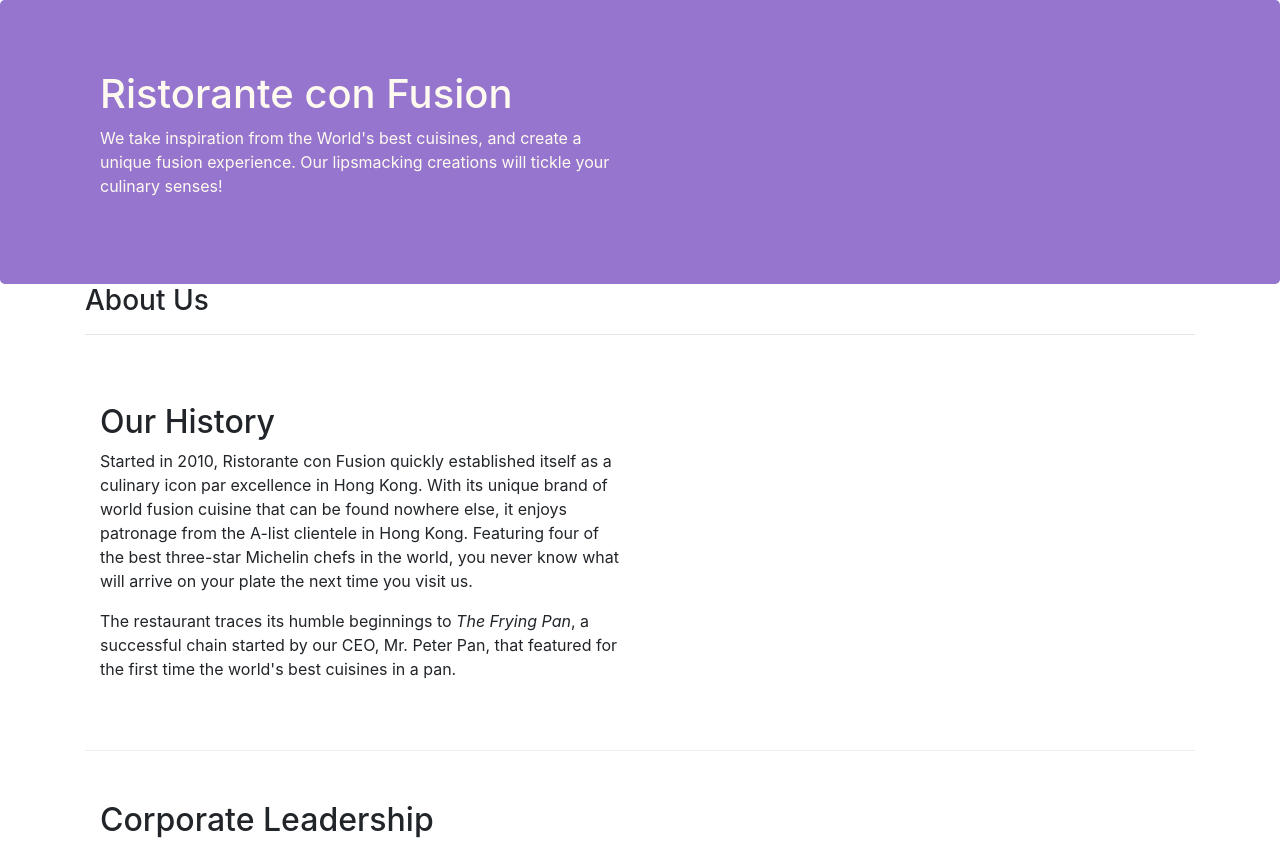
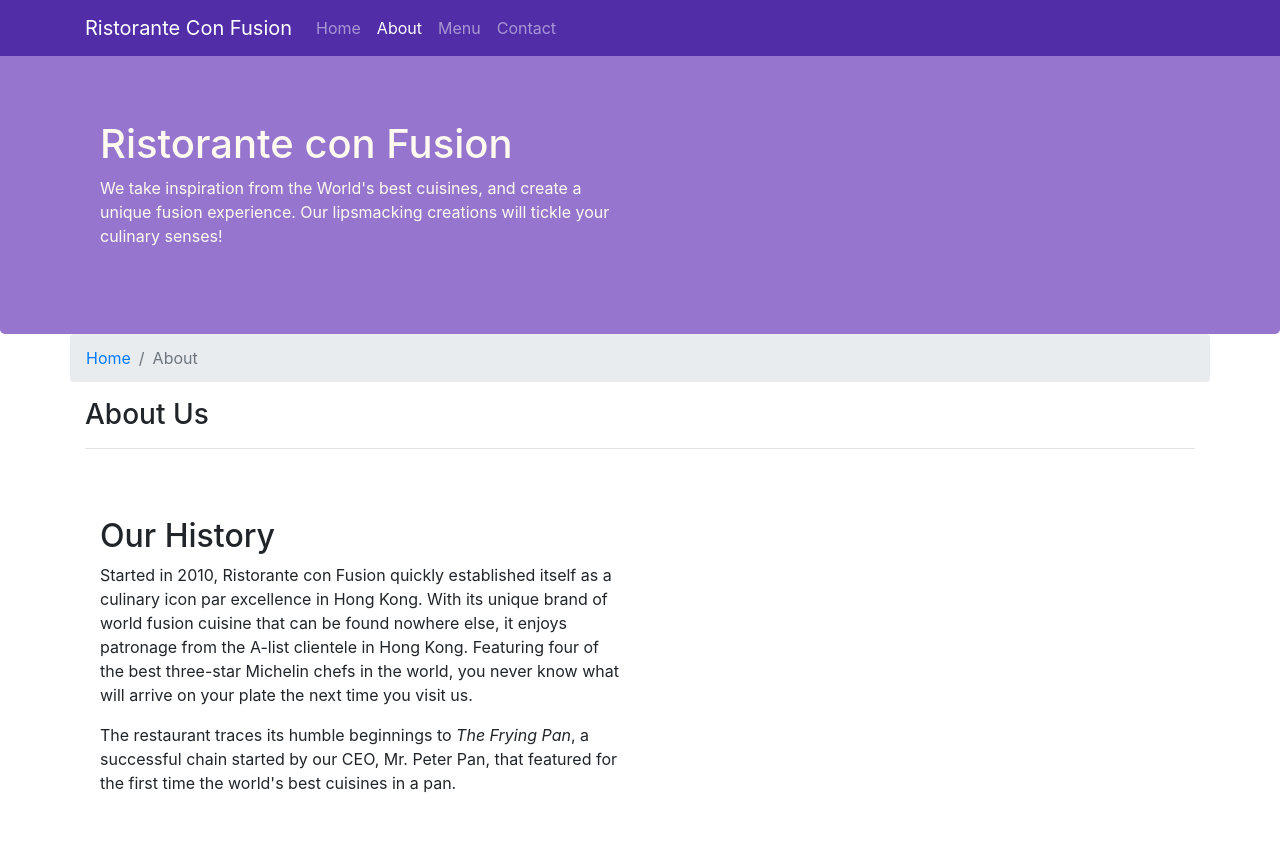
Before and after one commit to ssseru/coursera_bootstrap4_confusion, a website: page aboutus.html in a window 1280 px wide. Shown: the top 842 px of the page. Drawn offline with nearby package versions, Linux system fonts and the light colour scheme.

Commit message:
NavBars and Breadcrumbs

```diff
--- a/aboutus.html
+++ b/aboutus.html
@@ -20,6 +20,27 @@
   </head>
 
   <body>
+    <nav class="navbar navbar-dark navbar-expand-sm fixed-top">
+      <div class="container">
+        <button class="navbar-toggler" type="button" data-toggle="collapse" data-target="#Navbar">
+          <span class="navbar-toggler-icon"></span>
+        </button>
+        <a class="navbar-brand ml-auto" href="./index.html">Ristorante Con Fusion</a>
+        <div class="collapse navbar-collapse" id="Navbar">
+          <ul class="navbar-nav mr-auto">
+            <li class="nav-item">
+              <a class="nav-link" href="./index.html">Home</a>
+            </li>
+            <li class="nav-item active">
+              <a class="nav-link" href="#">About</a>
+            </li>
+            <li class="nav-item"><a class="nav-link" href="#">Menu</a></li>
+            <li class="nav-item"><a class="nav-link" href="#">Contact</a></li>
+          </ul>
+        </div>
+      </div>
+    </nav>
+
     <header class="jumbotron">
       <div class="container">
         <div class="row row-header">
@@ -38,6 +59,10 @@
 
     <div class="container">
       <div class="row">
+        <ol class="col-12 breadcrumb">
+          <li class="breadcrumb-item"><a href="./index.html">Home</a></li>
+          <li class="breadcrumb-item active">About</li>
+        </ol>
         <div class="col-12 col-sm-12">
           <h3>About Us</h3>
           <hr />
@@ -120,7 +145,7 @@
           <div class="col-4 offset-1 col-sm-2">
             <h5>Links</h5>
             <ul class="list-unstyled">
-              <li><a href="#">Home</a></li>
+              <li><a href="./index.html">Home</a></li>
               <li><a href="#">About</a></li>
               <li><a href="#">Menu</a></li>
               <li><a href="#">Contact</a></li>
--- a/css/styles.css
+++ b/css/styles.css
@@ -23,8 +23,18 @@
     color: floralwhite;
 }
 
-.address {
+address {
     font-size: 80%;
     margin: 0px;
     color: #0f0f0f;
 }
+
+body {
+    padding: 50px 0px 0px 0px;
+    z-index: 0;
+
+}
+
+.navbar-dark {
+    background-color: #512da8;
+}
--- a/package.json
+++ b/package.json
@@ -15,6 +15,8 @@
   },
   "dependencies": {
     "bootstrap": "^4.0.0",
+    "bootstrap-social": "^5.1.1",
+    "font-awesome": "^4.7.0",
     "jquery": "^3.3.1",
     "popper.js": "^1.12.9"
   }
```
Also changed, not shown: index.html (+29 -3 lines), 1 other file.
